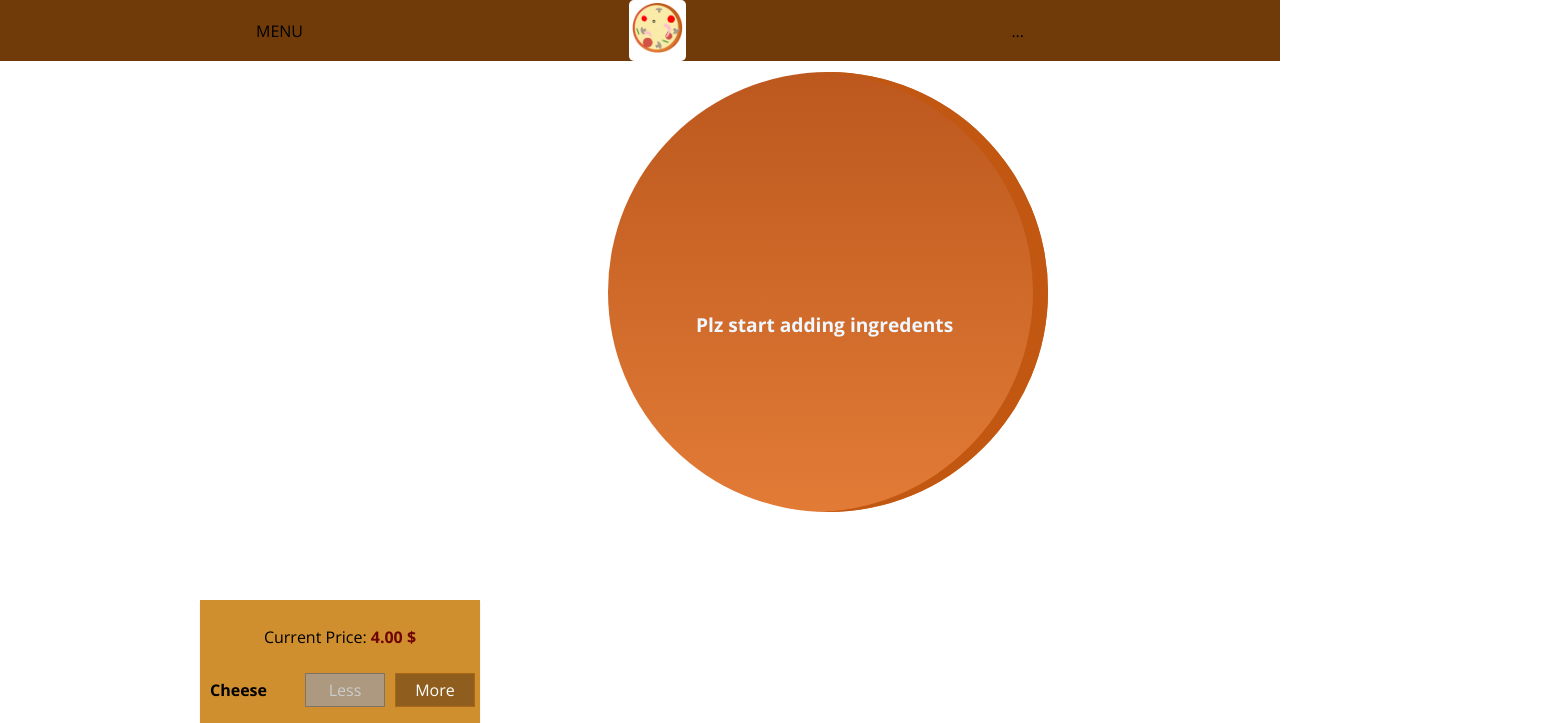
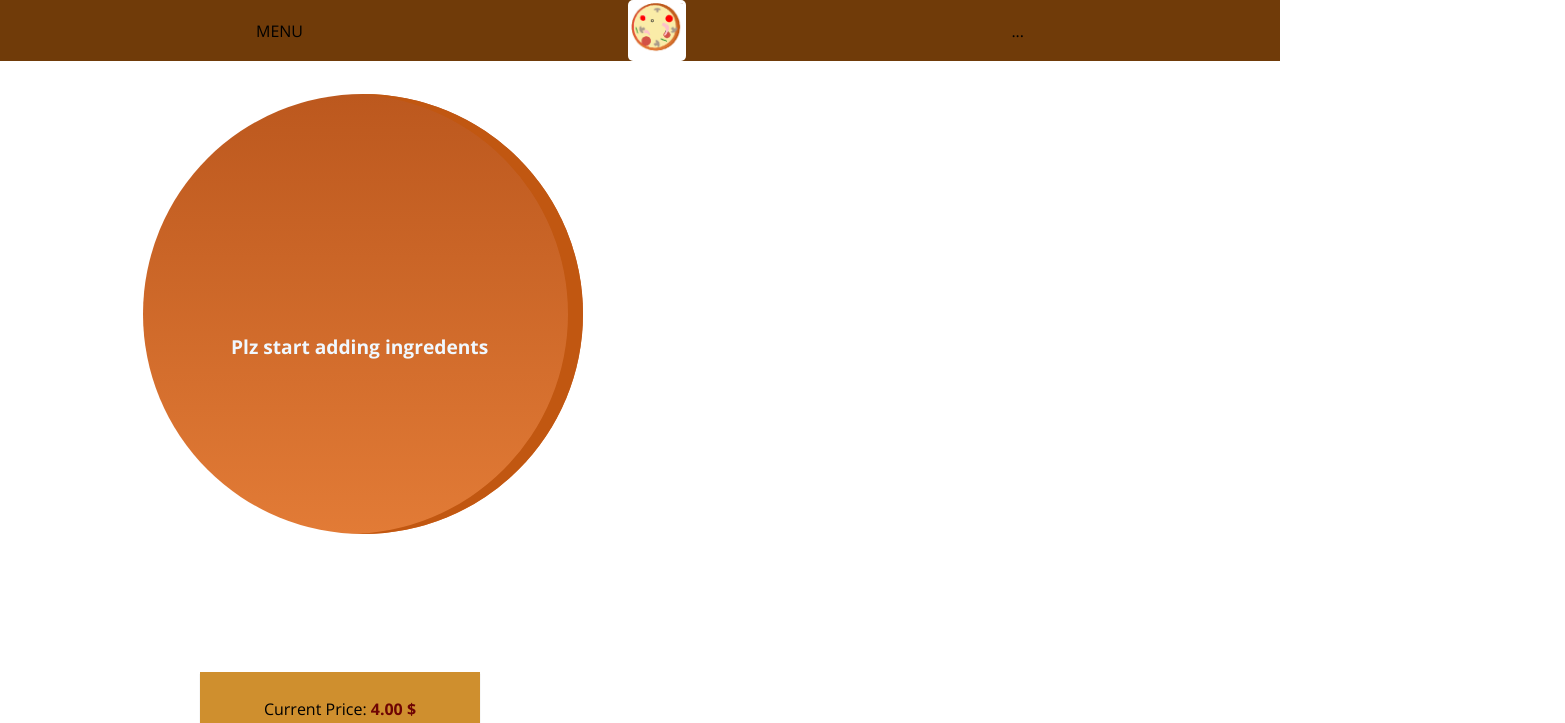
Before and after one commit to maahboss/pizza3, a React app: page / in a window 1280 px wide. Shown: the top 723 px of the page, 1565 px wide, since content can reach past the window. Built offline with nearby package versions, Linux system fonts and the light colour scheme.

Commit message:
Redo Controls

```diff
--- a/src/components/Layout/Layout.css
+++ b/src/components/Layout/Layout.css
@@ -1,3 +1,6 @@
 .Content {
     margin-top: 72px;
+    position: absolute;
+    display: flex;
+
 }
--- a/src/components/Pizza/Pizza.css
+++ b/src/components/Pizza/Pizza.css
@@ -5,6 +5,7 @@
     text-align: center;
     font-weight: bold;
     font-size: 1.2rem;
+
 
 }
 
@@ -31,9 +32,11 @@
 
 
 .box{
+
     width:1100px;
     margin:auto;
     height:1100px;
+
 
 }
 
```
Also changed, not shown: src/assets/Images/Logo.png.
